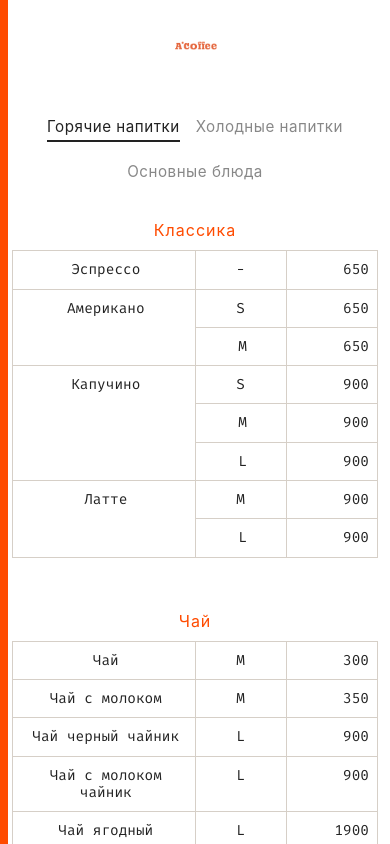
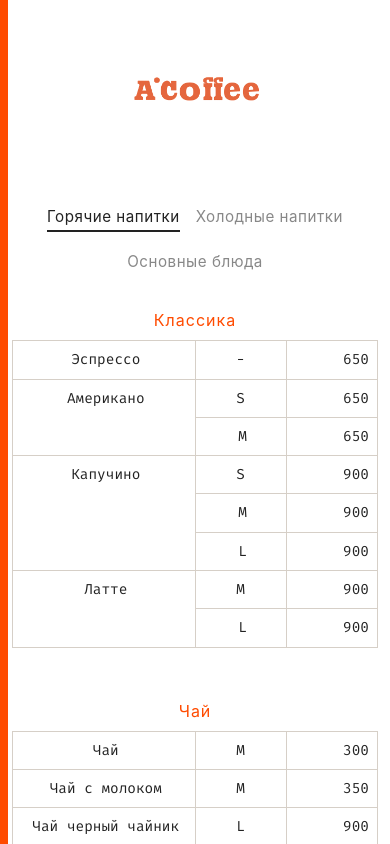
Before and after one commit to Andersonscat/a_coffee_menu, a React (Create React App) app: page / in a window 390 px wide. Shown: the top 844 px of the page. Built offline with nearby package versions, Linux system fonts and the light colour scheme.

Commit message:
Увеличен размер логотипа в 3 раза

```diff
--- a/src/components/Header.css
+++ b/src/components/Header.css
@@ -15,9 +15,9 @@
 }
 
 .logo-image {
-  height: 60px;
+  height: 180px;
   width: auto;
-  max-width: 200px;
+  max-width: 600px;
 }
 
 .socials span {
@@ -34,8 +34,8 @@
   }
 
   .logo-image {
-    height: 50px;
-    max-width: 160px;
+    height: 150px;
+    max-width: 480px;
   }
 }
 
@@ -46,7 +46,7 @@
   }
 
   .logo-image {
-    height: 45px;
-    max-width: 140px;
+    height: 135px;
+    max-width: 420px;
   }
 }
```
